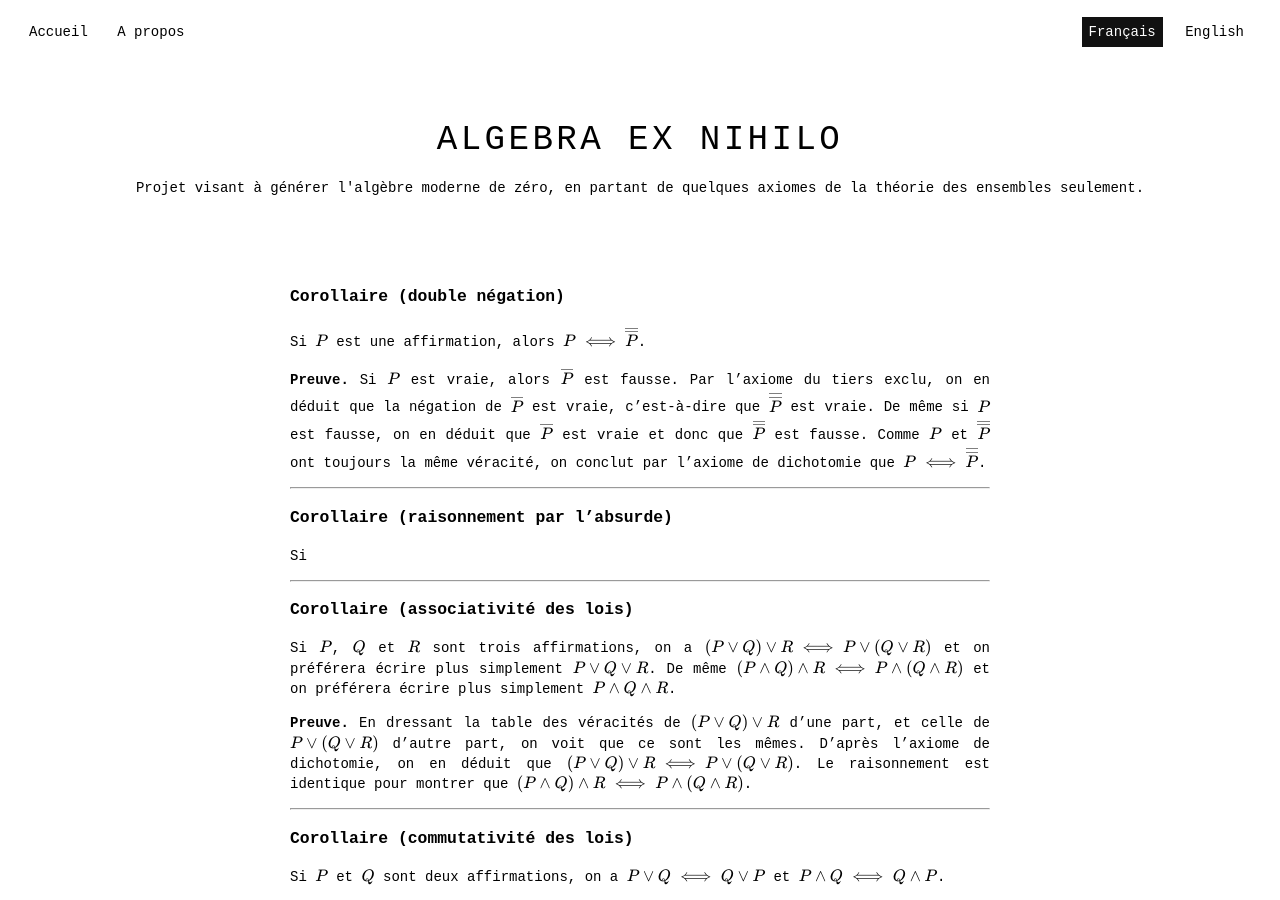
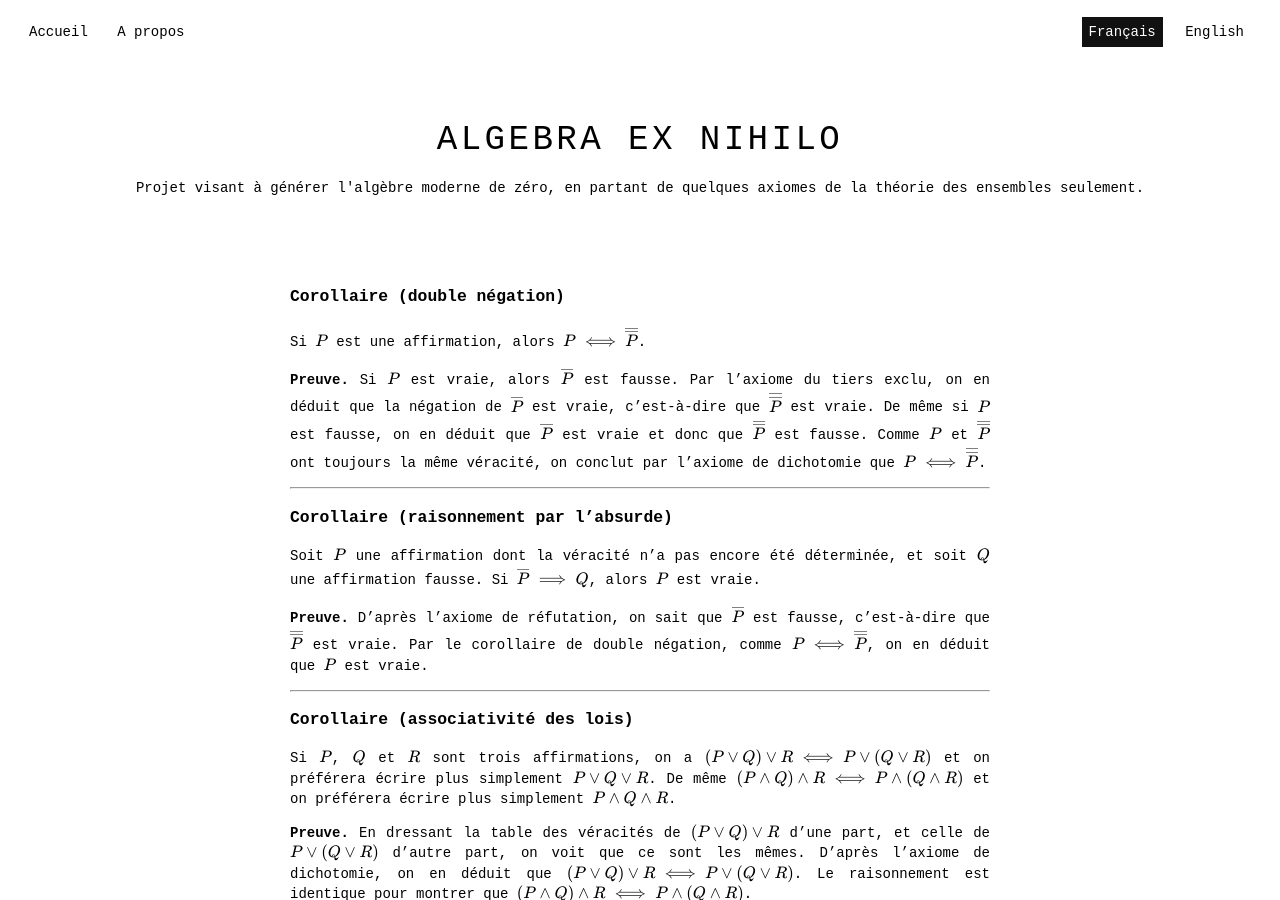
Before and after one commit to Thrallherd/AlgebraExNihilo, a Jekyll site: the page built from logic_cor.md, in a window 1280 px wide and 900 px high. Built offline with Jekyll 4.4.1, drawn with Linux system fonts in a browser that asks for light colours; formulas are drawn with MathJax 3.

Commit message:
Update logic_cor.md

```diff
--- a/logic_cor.md
+++ b/logic_cor.md
@@ -15,7 +15,9 @@ Si $$P$$ est une affirmation, alors $$P \iff \overline{\overline P}$$.
 
 __________
 ### Corollaire (raisonnement par l'absurde)
-Si
+Soit $$P$$ une affirmation dont la véracité n'a pas encore été déterminée, et soit $$Q$$ une affirmation fausse. Si $$\overline{P} \implies Q$$, alors $$P$$ est vraie.
+
+**Preuve.** D'après l'axiome de réfutation, on sait que $$\overline P$$ est fausse, c'est-à-dire que $$\overline{\overline P}$$ est vraie. Par le corollaire de double négation, comme $$P \iff \overline{\overline P}$$, on en déduit que $$P$$ est vraie.
 
 
 __________
```
